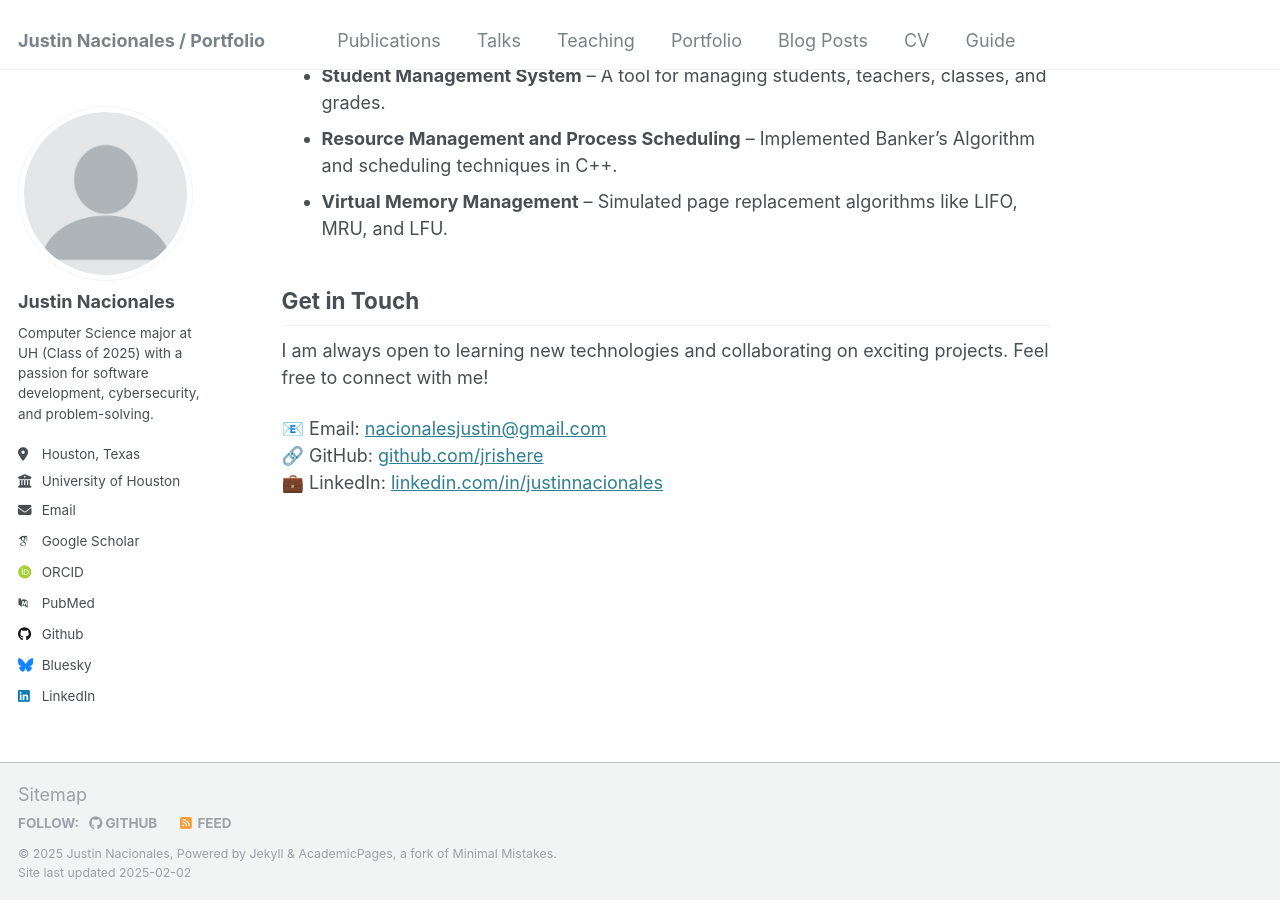
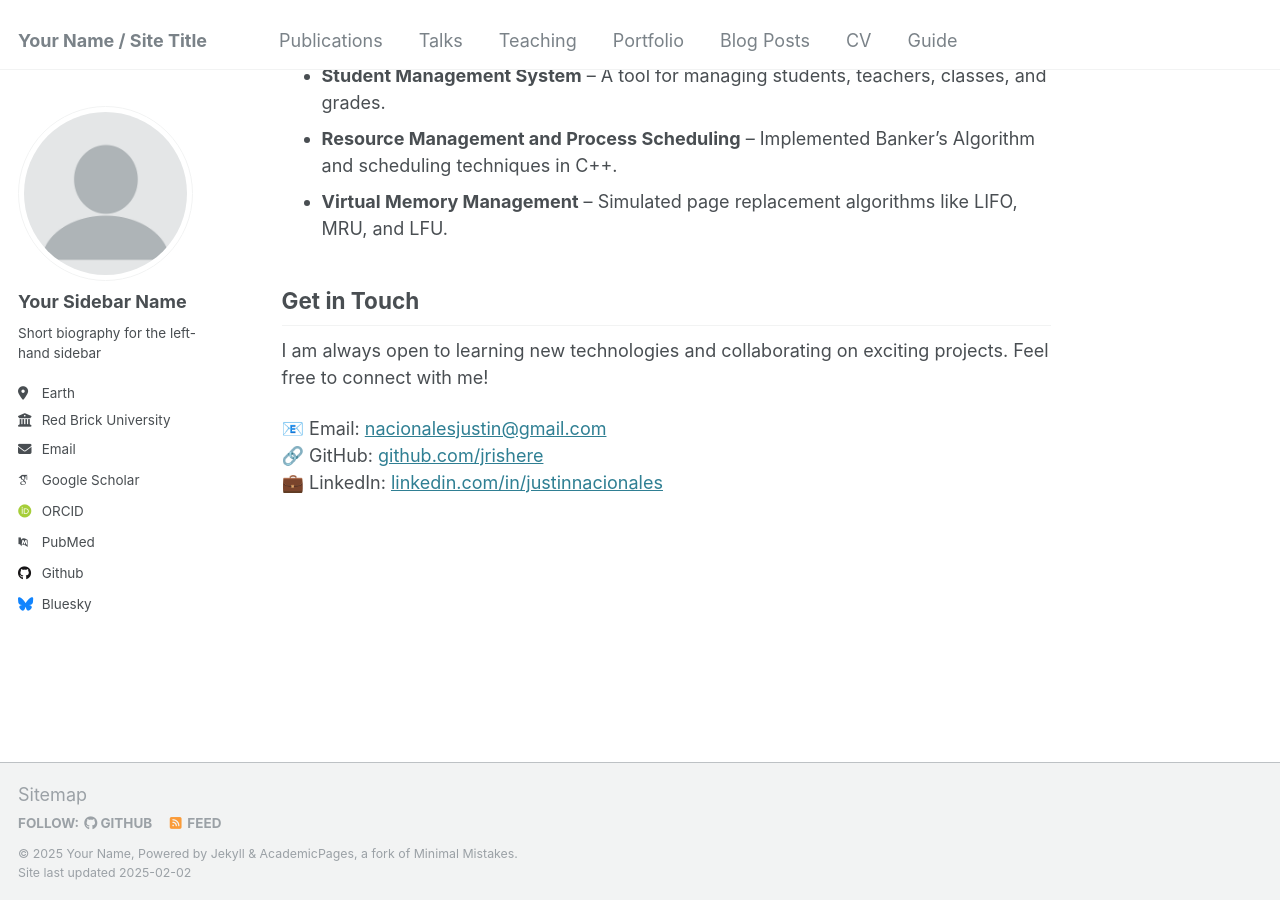
Before and after one commit to jrishere/portfolio, a Jekyll site: the page built from _pages/about.md, in a window 1280 px wide and 900 px high, scrolled down 755 px. Built offline with Jekyll 4.4.1, drawn with Linux system fonts in a browser that asks for light colours; some web fonts are replaced.

Commit message:
Update _config.yml

```diff
--- a/_config.yml
+++ b/_config.yml
@@ -8,10 +8,10 @@
 
 # Basic Site Settings
 locale                   : "en-US"
-title                    : "Justin Nacionales / Portfolio"
+title                    : "Your Name / Site Title"
 title_separator          : "-"
-name                     : &name "Justin Nacionales"
-description              : &description "Computer Science major at UH (Class of 2025) with a passion for software development, cybersecurity, and problem-solving."
+name                     : &name "Your Name"
+description              : &description "personal description"
 url                      : https://jrishere.github.io # the base hostname & protocol for your site e.g. "https://[your GitHub username].github.io"
 baseurl                  : "" # the subpath of your site, e.g. "/blog"
 repository               : "portfolio/jrishere.github.io"
@@ -22,21 +22,21 @@ repository               : "portfolio/jrishere.github.io"
 author:
   # Biographic information
   avatar           : "profile.png"
-  name             : "Justin Nacionales"
+  name             : "Your Sidebar Name"
   pronouns         : # example: "she/her"
-  bio              : "Computer Science major at UH (Class of 2025) with a passion for software development, cybersecurity, and problem-solving."
-  location         : "Houston, Texas"
-  employer         : "University of Houston"
+  bio              : "Short biography for the left-hand sidebar"
+  location         : "Earth"
+  employer         : "Red Brick University"
   uri              : # URL
-  email            : "justinnacionales21@gmail.com"
+  email            : "none@example.org"
 
-  # Links to Academic Websites
+  # Academic websites
   arxiv            : # URL - Update with the correct link to your profile
-  googlescholar    : ""
+  googlescholar    : "https://scholar.google.com/citations?user=PS_CX0AAAAAJ"
   impactstory      : # URL
-  orcid            : ""
+  orcid            : "http://orcid.org/yourorcidurl"
   semantic         : # URL
-  pubmed           : ""
+  pubmed           : "https://www.ncbi.nlm.nih.gov/pubmed/?term=john+snow"
   researchgate     : # URL
   scopus           : # URL
 
@@ -44,12 +44,12 @@ author:
   bitbucket        : # Username - Update with your username on the site
   codepen          : # Username
   dribbble         : # Username
-  github           : "jrishere"
+  github           : "academicpages"
   kaggle           : # Username
   stackoverflow    : # User number or user number and name (i.e., use "1" or "1/jeff-atwood")
 
   # Social media
-  bluesky          : "" # Replace this with you Bluesky username
+  bluesky          : "bsky.app" # Replace this with you Bluesky username
   facebook         : # Username
   flickr           : # Username
   foursquare       : # Username
@@ -58,7 +58,7 @@ author:
   keybase          : # Username
   instagram        : # Username
   lastfm           : # Username
-  linkedin         : "https://www.linkedin.com/in/justinnacionales/"
+  linkedin         : # Username
   mastodon         : # URL
   medium           : # URL
   pinterest        : # Username
@@ -73,10 +73,6 @@ author:
   xing             : # Username
   youtube          : # Username
   zhihu            : # Username
-
-  # Links to Education and Resume
-  university_link  : "https://www.cs.uh.edu"
-  resume           : "assets/resume.pdf"  # Resume in PDF format
 
 # Publication Category - The following the list of publication categories and their headings
 publication_category:
@@ -148,11 +144,11 @@ social:
   links: # An array of links to social media profiles
 
 
-# Analytics - Google Analytics Tracking ID
+# Analytics
 analytics:
-  provider               :  "google"
+  provider               :  "false" # false (default), "google", "google-universal", "google-analytics-4", "custom"
   google:
-    tracking_id          : "G-CYH3Q22W7N" # Your Google Analytics Measurement ID
+    tracking_id          :
 
 
 # Reading Files
@@ -343,6 +339,14 @@ tag_archive:
 #   layouts:
 #     category: archive-taxonomy
 #     tag: archive-taxonomy
-#     category_fallback: false
-#     tag_fallback: false
-#   add_permalink: true
+#   permalinks:
+#     category: /categories/:name/
+#     tag: /tags/:name/
+
+
+# HTML Compression
+# - http://jch.penibelst.de/
+compress_html:
+  clippings: all
+  ignore:
+    envs: development
```
